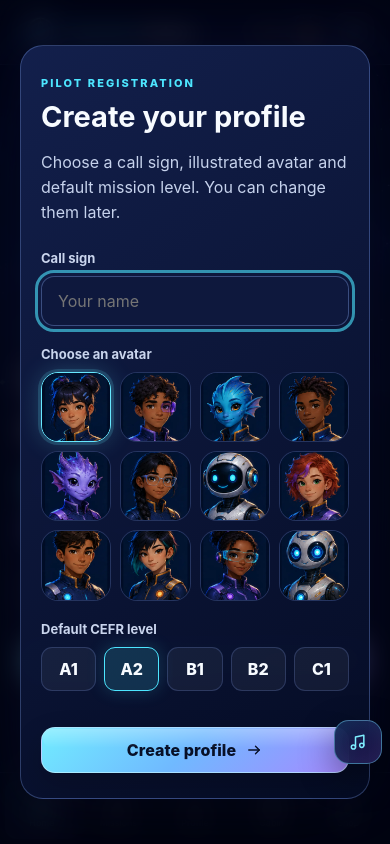
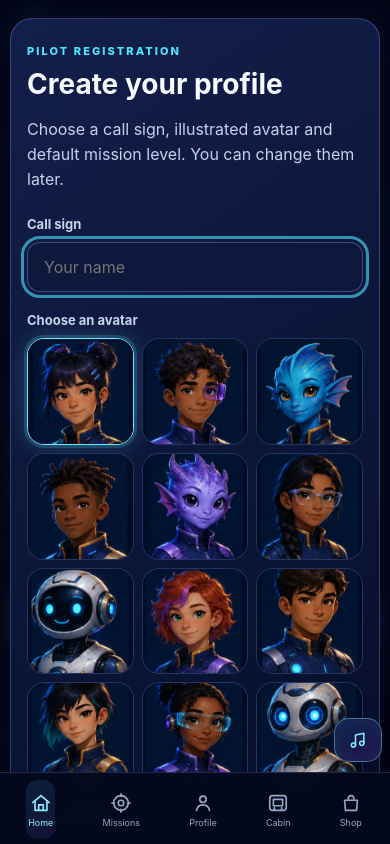
Before and after one commit to katelessom/grammargalaxy, a React (Vite) app: page / in a window 390 px wide. Shown: the top 844 px of the page. Built offline with nearby package versions, Linux system fonts and the light colour scheme.

Commit message:
Fix mobile layout touch and audio startup

```diff
--- a/src/page.tsx
+++ b/src/page.tsx
@@ -338,32 +338,49 @@ function useCosmicCursor() {
 function useLocationMusic(track: string, enabled: boolean, volume: number) {
   const fallback = useRef<{ context: AudioContext; gain: GainNode; oscillators: OscillatorNode[] } | null>(null);
   const unlocked = useRef(false);
+  const volumeRef = useRef(volume);
+  useEffect(() => { volumeRef.current = volume; }, [volume]);
   useEffect(() => {
     const stopFallback = () => { if (!fallback.current) return; fallback.current.oscillators.forEach((oscillator) => { try { oscillator.stop(); } catch {} }); void fallback.current.context.close(); fallback.current = null; };
     const startFallback = () => {
-      if (!enabled || fallback.current) return;
+      if (!enabled || volumeRef.current <= 0 || fallback.current) return;
       const AudioContextClass = window.AudioContext || (window as typeof window & { webkitAudioContext: typeof AudioContext }).webkitAudioContext;
       if (!AudioContextClass) return;
-      const context = new AudioContextClass(); const gain = context.createGain(); gain.gain.value = (volume / 100) * .025; gain.connect(context.destination);
+      const context = new AudioContextClass(); const gain = context.createGain(); gain.gain.value = (volumeRef.current / 100) * .025; gain.connect(context.destination);
       const root = track.includes("race") ? 123.47 : track.includes("repair") ? 98 : track.includes("codebreaker") ? 116.54 : track.includes("cabin") ? 146.83 : track.includes("shop") ? 130.81 : 110;
       const oscillators = [root, root * 1.5, root * 2].map((frequency, index) => { const oscillator = context.createOscillator(); const localGain = context.createGain(); oscillator.type = index === 1 ? "sine" : "triangle"; oscillator.frequency.value = frequency; localGain.gain.value = .24 / (index + 1); oscillator.connect(localGain); localGain.connect(gain); oscillator.start(); return oscillator; });
       fallback.current = { context, gain, oscillators };
     };
     const start = () => {
+      if (musicState.audio && musicState.track === track && !musicState.audio.paused) {
+        musicState.audio.volume = Math.min(1, volumeRef.current / 100);
+        return;
+      }
       unlocked.current = true;
       stopCurrentMusic(); stopNamedJingles();
-      if (!enabled || volume <= 0) return;
+      if (!enabled || volumeRef.current <= 0) return;
       const token = musicState.token + 1;
       musicState.token = token;
-      const named = new Audio(track); named.loop = true; named.preload = "auto"; named.volume = Math.min(1, volume / 100);
+      const named = new Audio(track); named.loop = true; named.preload = "auto"; named.playsInline = true; named.volume = Math.min(1, volumeRef.current / 100);
       const startFallbackForCurrent = () => { if (musicState.token === token) startFallback(); };
       named.addEventListener("playing", stopFallback, { once: true }); named.addEventListener("error", startFallbackForCurrent, { once: true });
       musicState.audio = named; musicState.track = track; void named.play().catch(() => { if (musicState.token === token) startFallback(); });
     };
-    if (unlocked.current) start(); else window.addEventListener("pointerdown", start, { once: true });
-    if (!enabled || volume <= 0) { stopCurrentMusic(); stopNamedJingles(); stopFallback(); }
-    return () => { window.removeEventListener("pointerdown", start); stopCurrentMusic(); stopFallback(); };
-  }, [enabled, track, volume]);
+    const armStart = () => start();
+    if (unlocked.current) start();
+    else {
+      window.addEventListener("pointerdown", armStart, { once: true, passive: true });
+      window.addEventListener("touchstart", armStart, { once: true, passive: true });
+      window.addEventListener("click", armStart, { once: true });
+    }
+    if (!enabled || volumeRef.current <= 0) { stopCurrentMusic(); stopNamedJingles(); stopFallback(); }
+    return () => {
+      window.removeEventListener("pointerdown", armStart);
+      window.removeEventListener("touchstart", armStart);
+      window.removeEventListener("click", armStart);
+      stopCurrentMusic(); stopFallback();
+    };
+  }, [enabled, track]);
   useEffect(() => {
     if (volume <= 0 || !enabled) { stopCurrentMusic(); stopNamedJingles(); }
     else if (musicState.audio) musicState.audio.volume = Math.min(1, volume / 100);
--- a/src/style.css
+++ b/src/style.css
@@ -15,6 +15,7 @@ html { scroll-behavior: smooth; }
 body { margin: 0; color: var(--ink); background: var(--navy); font-family: Inter, ui-sans-serif, system-ui, -apple-system, BlinkMacSystemFont, "Segoe UI", sans-serif; }
 button, input, select { font: inherit; }
 button { color: inherit; }
+button, input, select, a { touch-action: manipulation; }
 button:focus-visible, input:focus-visible, select:focus-visible { outline: 3px solid rgba(77,230,255,.6); outline-offset: 3px; }
 
 .app-shell { min-height: 100vh; overflow: hidden; background: radial-gradient(circle at 20% -10%, #1b2665 0, transparent 34%), radial-gradient(circle at 92% 12%, #511b72 0, transparent 30%), #03091c; }
@@ -601,3 +602,31 @@ svg { width: 1.2em; height: 1.2em; display: block; flex: none; }
 .placed-decorations{z-index:5}.cabin-slot{width:clamp(64px,7.2vw,122px);aspect-ratio:1;animation:cabin-object-breathe 4.8s ease-in-out infinite;transform-origin:50% 92%}.cabin-slot>span{left:18%;right:18%;bottom:9%;height:12%}.cabin-slot img{width:100%;height:100%;object-fit:contain;border-radius:0;mix-blend-mode:normal;filter:drop-shadow(0 12px 10px rgba(0,0,0,.58)) drop-shadow(0 0 7px rgba(111,220,255,.28))}.cabin-slot small{bottom:-8px}
 .cabin-slot-1{left:50%;right:auto;top:45%;width:112px}.cabin-slot-2{left:29%;top:29%;width:92px}.cabin-slot-3{left:auto;right:7%;top:15%;width:120px}.cabin-slot-4{left:auto;right:20%;top:29%;bottom:auto;width:108px}.cabin-slot-5{left:auto;right:20%;top:auto;bottom:4%;width:142px}.cabin-slot-6{left:38%;right:auto;top:16%;bottom:auto;width:96px}.cabin-slot-7{left:45%;top:24%;width:100px}.cabin-slot-8{left:60%;top:43%;width:105px}.cabin-slot-9{right:4%;top:39%;width:92px}.cabin-slot-10{left:34%;bottom:5%;width:110px}.cabin-slot-11{left:44%;bottom:3%;width:105px}.cabin-slot-12{right:30%;top:15%;width:110px}.cabin-slot-13{right:9%;bottom:5%;width:124px}.cabin-slot-14{left:56%;top:13%;width:102px}.cabin-slot-15{left:26%;bottom:5%;width:100px}.cabin-slot-16{left:67%;bottom:4%;width:105px}.cabin-slot-17{left:21%;top:42%;width:90px}.cabin-slot-18{right:2%;top:27%;width:92px}.cabin-slot-19{left:39%;top:38%;width:88px}.cabin-slot-20{right:13%;top:44%;width:102px}
 @media(max-width:680px){.cabin-slot{width:58px!important}.cabin-slot-1{left:48%;top:45%}.cabin-slot-2{left:27%;top:30%}.cabin-slot-3{right:4%;top:17%}.cabin-slot-4{right:18%;top:32%}.cabin-slot-5{right:17%;bottom:5%}.cabin-slot-6{left:38%;top:19%}.cabin-slot-7{left:47%;top:28%}.cabin-slot-8{left:60%;top:46%}.cabin-slot-9{right:2%;top:43%}.cabin-slot-10{left:31%;bottom:7%}.cabin-slot-11{left:43%;bottom:4%}.cabin-slot-12{right:29%;top:18%}.cabin-slot-13{right:5%;bottom:4%}.cabin-slot-14{left:58%;top:16%}.cabin-slot-15{left:22%;bottom:5%}.cabin-slot-16{left:65%;bottom:5%}.cabin-slot-17{left:18%;top:45%}.cabin-slot-18{right:1%;top:31%}.cabin-slot-19{left:38%;top:40%}.cabin-slot-20{right:11%;top:47%}}
+
+/* Final mobile overrides must stay last so desktop gameplay rules cannot win. */
+@media (max-width: 680px) {
+  body { overflow-x: hidden; }
+  .app-shell { overflow: clip; padding-bottom: calc(76px + env(safe-area-inset-bottom)); }
+  .topbar { height: 64px; padding: 0 10px; gap: 8px; }
+  .brand { font-size: 14px; min-width: 0; }.brand span { overflow: hidden; text-overflow: ellipsis; white-space: nowrap; }.brand img { width: 34px; height: 34px; }
+  .pilot-pill { gap: 5px; margin-left: auto; }.pilot-pill .currency { font-size: 11px; }.pilot-copy { display: none; }.pilot-pill > button:not(.icon-button) { padding: 4px; }
+  .section { width: min(100% - 20px,1240px); padding: 42px 0; }
+  .hero { min-height: calc(100svh - 64px); }.hero-copy { width: calc(100% - 28px); margin-left: 14px; padding: 48px 0 86px; }.hero h1 { font-size: 42px; }.hero-actions { flex-direction: column; }.hero-actions button { width: 100%; }
+  .modal-backdrop { align-items: start; padding: 10px; overflow: auto; }.modal-card { width: 100%; max-height: none; margin: 8px 0 88px; padding: 20px 16px; border-radius: 22px; }.modal-card h2 { font-size: 28px; }
+  .avatar-grid { grid-template-columns: repeat(3,minmax(0,1fr)); gap: 8px; }.avatar-grid button { min-height: 86px; }.level-grid { grid-template-columns: repeat(5,minmax(0,1fr)); gap: 6px; }.level-grid button { min-height: 42px; padding: 0; }
+  .game-grid,.profile-grid,.shop-grid,.cabin-inventory { grid-template-columns: 1fr; }.game-card,.game-card:last-child { grid-column: auto; min-height: auto; grid-template-rows: 190px auto; }.game-card p { min-height: 0; }.game-actions { flex-direction: column; }.game-actions button { width: 100%; }
+  .captain-card,.wide-card,.cabin-card,.achievement-card { grid-column: auto; }.stat-card { min-height: 120px; }
+  .shop-hero { min-height: 300px; margin-bottom: 22px; }.shop-hero h2 { font-size: 42px; }.shop-catalog-title { align-items: flex-start; flex-direction: column; gap: 8px; }
+  .shop-card { min-height: auto; }.shop-card > img { height: 132px; }.boost-panel { grid-template-columns: 1fr; }.boost-art { width: 150px; }
+  .full-cabin { min-height: 620px; }.cabin-pilot img { width: 132px; }.cabin-edit-state { right: 10px; top: 12px; }.owned-grid { grid-template-columns: 1fr; }.owned-grid article { grid-template-columns: 54px minmax(0,1fr); }.owned-grid button { grid-column: 1 / 3; width: 100%; }
+  .mobile-nav { display: flex; position: fixed; left: 0; right: 0; bottom: 0; z-index: 170; justify-content: space-around; }
+  .audio-dock { right: 8px; bottom: calc(82px + env(safe-area-inset-bottom)); }.mission-overlay ~ .audio-dock { bottom: 8px; }.audio-dock-panel { width: calc(100vw - 16px); }.audio-dock-panel > label { grid-template-columns: 88px minmax(0,1fr) 34px; }
+  .mission-overlay { overflow-x: hidden; }
+  .mission-topbar { min-height: 58px; grid-template-columns: auto minmax(0,1fr) auto; gap: 8px; padding: 7px 10px; }.mission-topbar > div { min-width: 0; }.mission-topbar > div b,.mission-topbar > div small { overflow: hidden; text-overflow: ellipsis; white-space: nowrap; }.mission-exit { padding: 8px 9px; font-size: 11px; }.mission-counter { font-size: 11px; }
+  .mission-progress { top: 58px; height: 6px; }.mission-stage { width: calc(100% - 16px); min-height: calc(100svh - 64px); display: grid; grid-template-columns: 1fr; grid-template-rows: auto auto; gap: 12px; align-items: start; padding: 12px 0 24px; }.question-card { grid-column: 1; grid-row: 2; padding: 16px 12px; border-radius: 20px; }.stage-visual { grid-column: 1; grid-row: 1; min-height: 116px; }
+  .challenge-lead { display: block; font-size: 11px; }.transmission { padding: 12px; font-size: 17px; overflow-wrap: anywhere; }
+  .planet-route { min-height: 390px; border-radius: 18px; }.planet-field { inset: 12px 8px 78px; }.answer-planet { width: 47%; min-height: 122px; padding-top: 52px; }.answer-planet span { font-size: 11px; }.answer-planet.long-answer span { font-size: 8px; }.route-ship { width: 52px; height: 52px; }.cargo-bay { left: 8px; right: 8px; bottom: 8px; flex-direction: column; align-items: stretch; gap: 6px; }
+  .decoder-slots { grid-template-columns: repeat(2,minmax(0,1fr)); }.decoder-slots button { min-height: 46px; font-size: 12px; }.code-fragment-bank { grid-template-columns: repeat(2,minmax(0,1fr)); }.code-fragment-bank button { min-height: 54px; font-size: 12px; }.code-controls { grid-template-columns: 1fr; }
+  .duel-arena { min-height: 170px; grid-template-columns: 1fr; gap: 10px; padding: 12px; }.duel-lane { min-height: 48px; }.shield-dome,.enemy-dock { width: 78px; height: 78px; }.duel-pilot,.duel-enemy { grid-template-columns: 86px 1fr; align-items: center; justify-items: start; width: 100%; }.duel-options { grid-template-columns: 1fr; }
+  .repair-reactor,.code-console { min-height: 140px; flex-direction: row; padding: 10px; gap: 10px; }.reactor-art,.code-orb { width: 104px; height: 104px; }.reactor-art img,.code-orb img { width: 74px; height: 74px; }
+}
```
